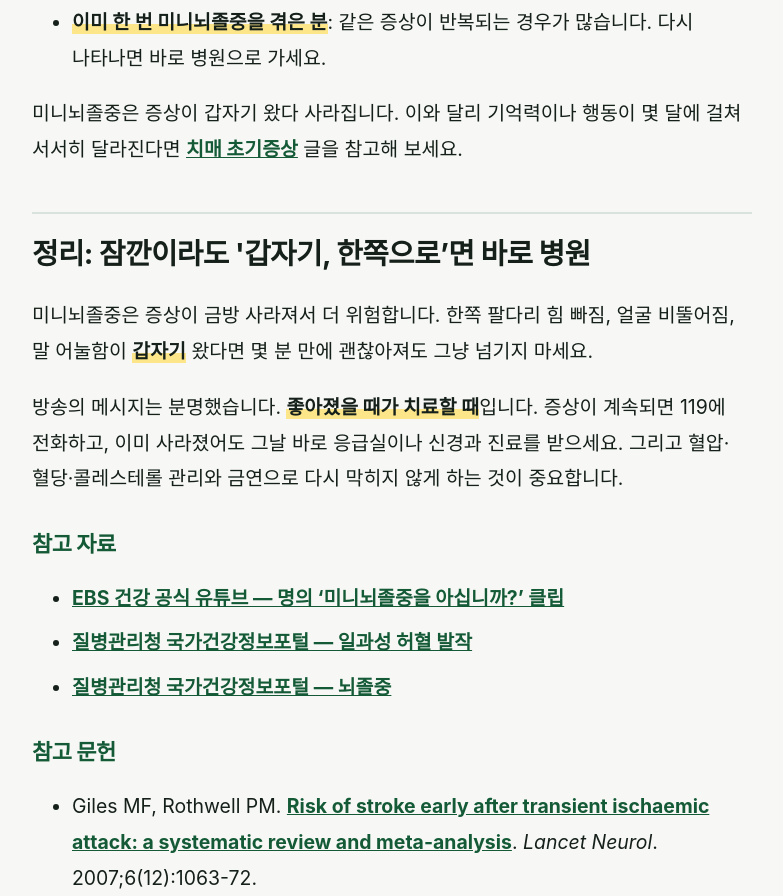
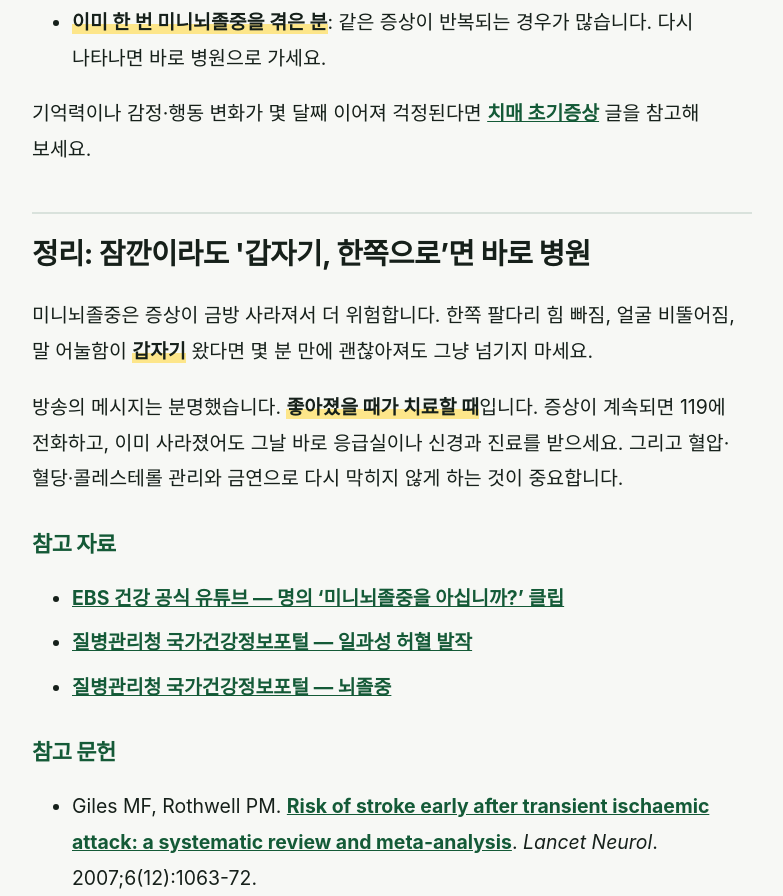
Before and after one commit to yousung/life-blog, an Astro site: page /posts/myeongui-2024-11-01-mini-stroke-tia in a window 1280 px wide. Shown: the part 8490-9386 px from the top of the page, without its empty margins (248-1031 px from the left). Built offline with nearby package versions, Linux system fonts and the light colour scheme; Astro itself is replaced by a stand-in of ours; a web font is replaced by a local one.

Commit message:
seo: 주간 최적화 2026-W47 미니뇌졸중 글 치매 링크 문장 다듬기
Co-Authored-By: Claude Opus 5.5 <noreply@anthropic.com>

```diff
--- a/src/content/posts/brain/myeongui-2024-11-01-mini-stroke-tia.md
+++ b/src/content/posts/brain/myeongui-2024-11-01-mini-stroke-tia.md
@@ -141,7 +141,7 @@ EBS1 「명의」 '미니뇌졸중을 아십니까?'(2024년 11월 1일 방송)
 - **혈전 예방약(항혈소판제·항응고제)을 먹는 분**: 검은 변, 피 섞인 변, 심한 어지럼이 있으면 진료를 받고, 치과 치료나 수술 전에는 주치의와 상의하세요. 약을 마음대로 끊지 마세요.
 - **이미 한 번 미니뇌졸중을 겪은 분**: 같은 증상이 반복되는 경우가 많습니다. 다시 나타나면 바로 병원으로 가세요.
 
-미니뇌졸중은 증상이 갑자기 왔다 사라집니다. 이와 달리 기억력이나 행동이 몇 달에 걸쳐 서서히 달라진다면 [치매 초기증상](/posts/myeongui-990-dementia-early-signs/) 글을 참고해 보세요.
+기억력이나 감정·행동 변화가 몇 달째 이어져 걱정된다면 [치매 초기증상](/posts/myeongui-990-dementia-early-signs/) 글을 참고해 보세요.
 
 ## 정리: 잠깐이라도 '갑자기, 한쪽으로'면 바로 병원
 
```
